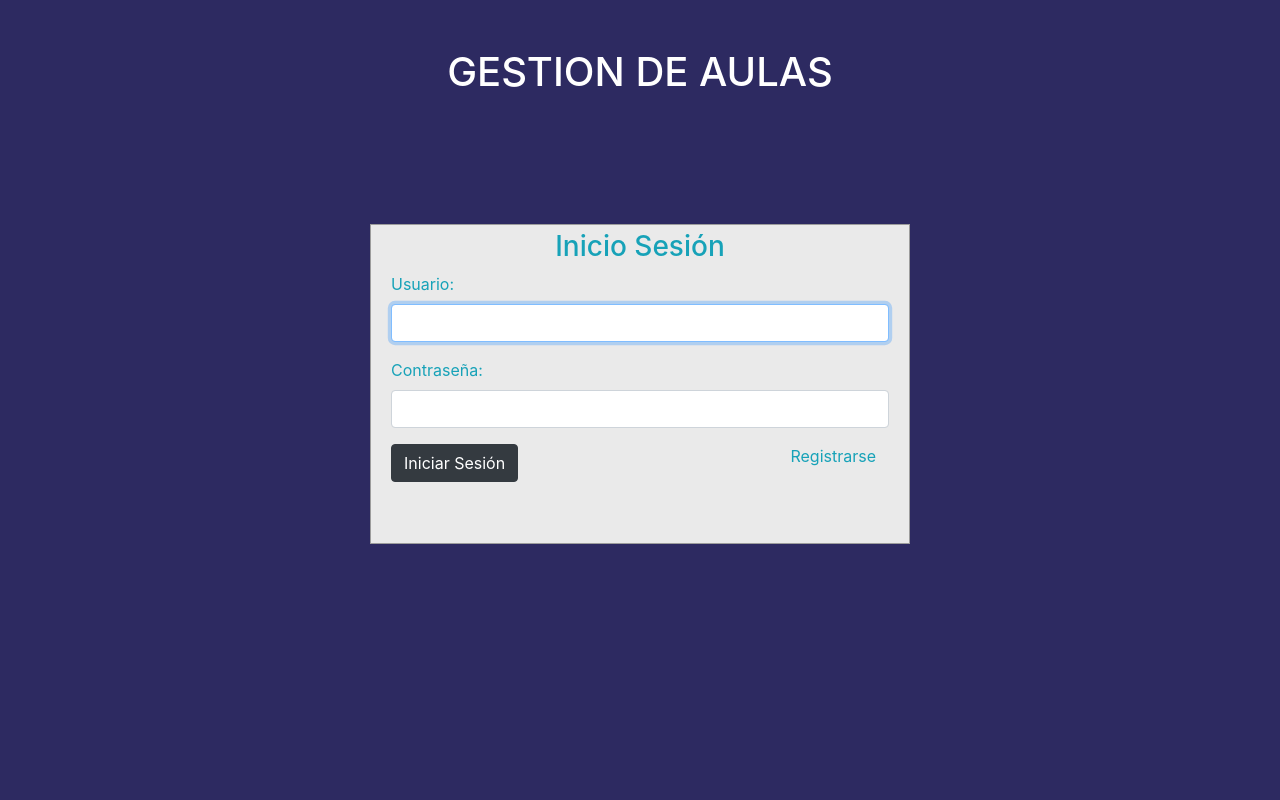
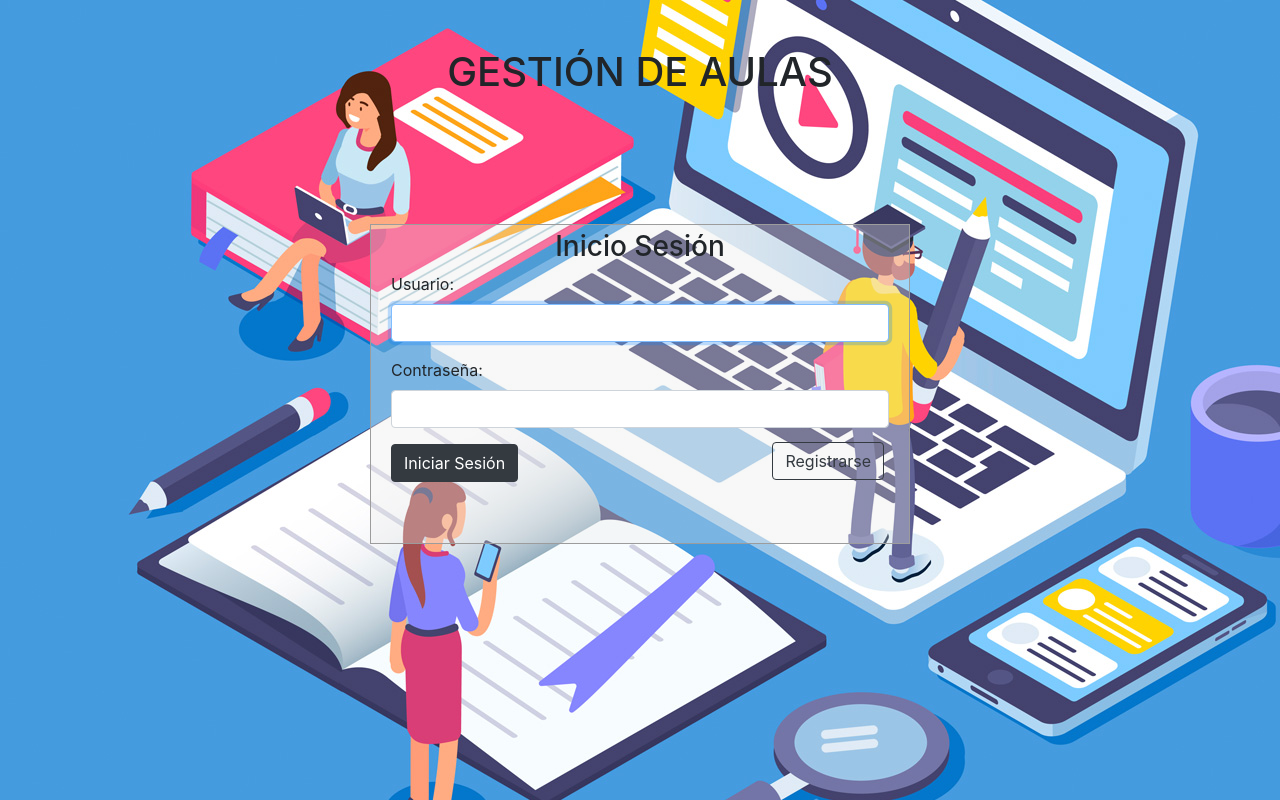
Before and after one commit to ElAdrixHD/ProyectoSGEMP_Aulas, a PHP site: page /php/login.php in a window 1280 px wide. Run offline with PHP 8.4, Linux system fonts and the light colour scheme.

Commit message:
Mejora visual login

```diff
--- a/css/login.css
+++ b/css/login.css
@@ -1,15 +1,20 @@
 body {
     margin: 0;
     padding: 0;
+    background-image: url("../img/tic_login.jpg");
     background-color: #2d2a61;
     height: 100vh;
+}
+
+a{
+    margin: 5px;
 }
 #login .container #login-row #login-column #login-box {
     margin-top: 120px;
     max-width: 600px;
     height: 320px;
-    border: 1px solid #9C9C9C;
-    background-color: #EAEAEA;
+    border: 1px solid rgb(156, 156, 156);
+    background-color: rgba(234, 234, 234, 0.32);
 }
 #login .container #login-row #login-column #login-box #login-form {
     padding: 5px;
--- a/php/login.php
+++ b/php/login.php
@@ -16,27 +16,27 @@ session_start();
 </head>
 <body>
 <div id="login">
-    <h1 class="text-center text-white pt-5">GESTION DE AULAS</h1>
+    <h1 class="text-center text-black pt-5">GESTIÓN DE AULAS</h1>
     <div class="container">
         <div id="login-row" class="row justify-content-center align-items-center">
             <div id="login-column" class="col-md-6">
                 <div id="login-box" class="col-md-12">
                     <form id="login-form" class="form" action="#" method="post">
-                        <h3 class="text-center text-info">Inicio Sesión</h3>
+                        <h3 class="text-center text-black">Inicio Sesión</h3>
                         <div class="form-group">
-                            <label for="username" class="text-info">Usuario:</label><br>
+                            <label for="username" class="text-black">Usuario:</label><br>
                             <input type="text" name="username" id="username" autofocus="autofocus" required="required" class="form-control">
                         </div>
                         <div class="form-group">
-                            <label for="password" class="text-info">Contraseña:</label><br>
+                            <label for="password" class="text-black">Contraseña:</label><br>
                             <input type="password" name="password" id="password" autofocus="autofocus" required="required" class="form-control">
                         </div>
                         <div class="form-group">
                             <input type="submit" name="submit" class="btn btn-dark" value="Iniciar Sesión">
                         </div>
-                        <div id="register-link" class="text-right">
+                        <div id="register-link" class="text-right form-group">
                             <br/>
-                            <a href="#" class="btn text-info">Registrarse</a>
+                            <a href="#" class="btn btn-outline-dark">Registrarse</a>
                         </div>
                     </form>
                 </div>
```
Also changed, not shown: img/tic_login.jpg (added).
